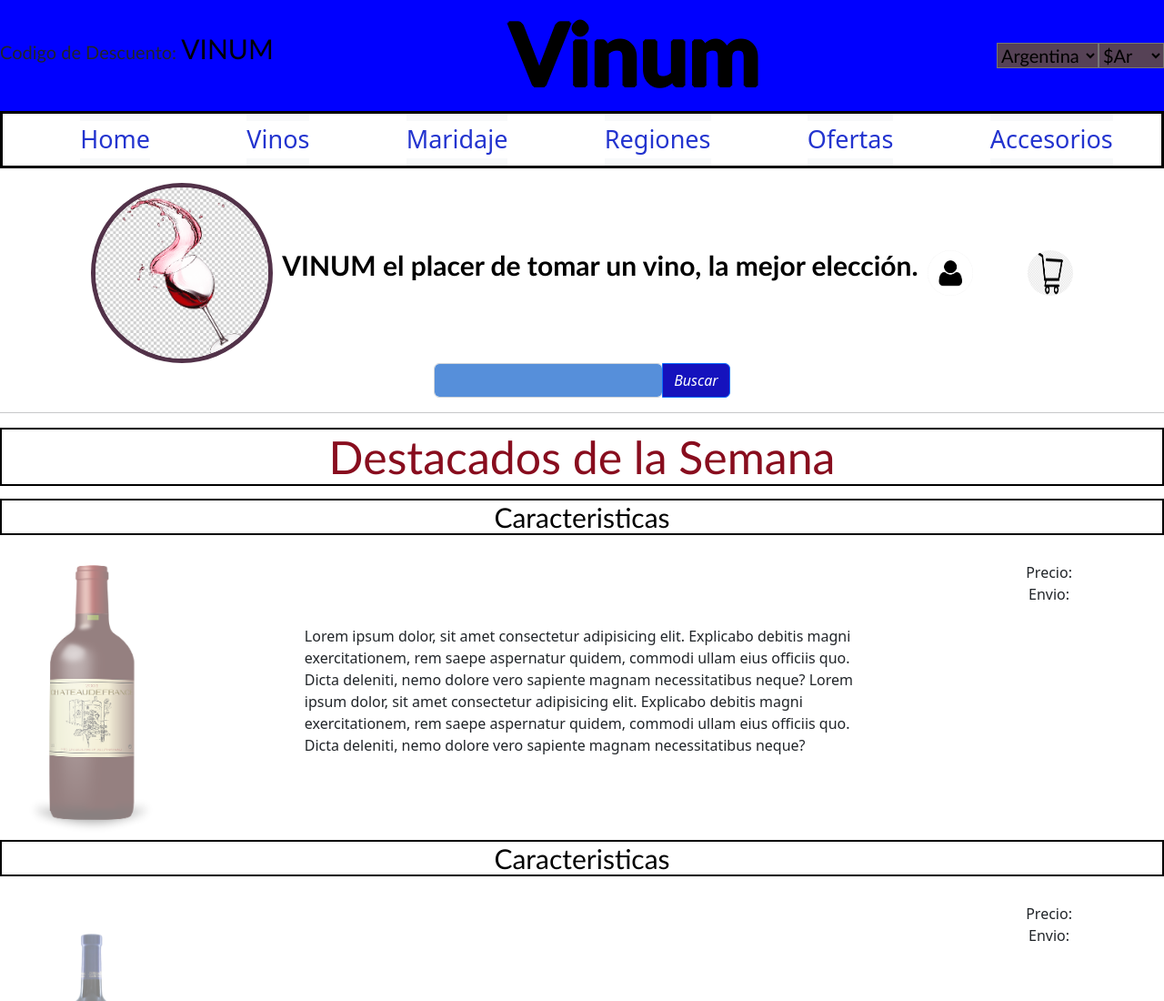
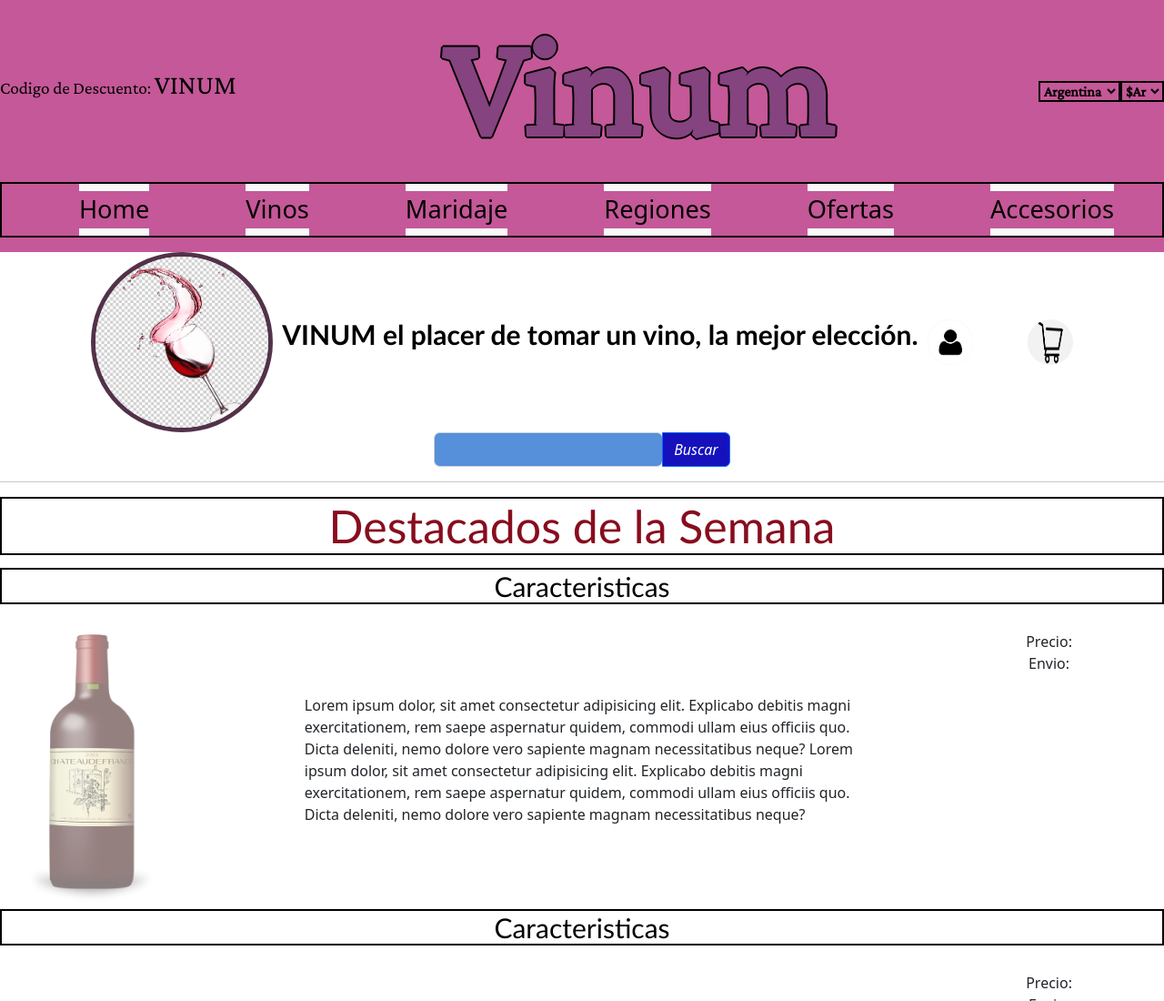
Before and after one commit to Franpichi/FirstStore-HTML-CSS, a website: page index.html in a window 1280 px wide. Shown: the top 1100 px of the page at 91% size. Drawn offline with nearby package versions, Linux system fonts and the light colour scheme; files that its build step writes are made by us from their sources.

Commit message:
Sass aplicado hasta menu hamburguesa

```diff
--- a/css/style.css
+++ b/css/style.css
@@ -7,14 +7,14 @@
   width: 100%;
 }
 
-header {
+/* header {
   display: flex;
   justify-content: space-between;
   align-items: center;
   background-color: blue;
 }
-
-.titulo {
+ */
+/* .titulo {
   display: flex;
   justify-content: center;
   align-self: center;
@@ -23,7 +23,7 @@ header {
   font-weight: bolder;
   font-size: 95px;
   text-shadow: 2px 0 0 #000, -2px 0 0 #000, 0 2px 0 #000, 0 -2px 0 #000, 1px 1px #000, -1px -1px 0 #000, 1px -1px 0 #000, -1px 1px 0 #000;
-}
+} */
 
 .descuento {
   display: flex;
@@ -40,12 +40,12 @@ strong {
   color: black;
 }
 
-.listaSuperior {
+/* .listaSuperior {
   display: flex;
   justify-content: flex-end;
-}
+} */
 
-.envio {
+/* .envio {
   color: black;
   background-color: #564256;
   font-family: 'Trebuchet MS', 'Lucida Sans Unicode', 'Lucida Grande', 'Lucida Sans', Arial, sans-serif;
@@ -58,11 +58,11 @@ strong {
   font-family: 'Trebuchet MS', 'Lucida Sans Unicode', 'Lucida Grande', 'Lucida Sans', Arial, sans-serif;
   font-size: 20px;
   padding-right: 15px;
-}
-.nav-link {
+} */
+/* .nav-link {
   background: white;
-}
-.menuDesplegable {
+} */
+/* .menuDesplegable {
   display: flex;
   align-items: center;
   justify-content: space-around;
@@ -72,17 +72,7 @@ strong {
   color: rgb(35, 52, 207);
   border: #000 solid;
 }
-
-.menu a {
-  color: black;
-  text-decoration: none;
-}
-
-.menu a:hover {
-  font-size: 25px;
-  color: #880D1E;
-}
-
+ */
 main {
   background-color: white;
 }
--- a/index.html
+++ b/index.html
@@ -6,8 +6,10 @@
   <meta http-equiv="X-UA-Compatible" content="IE=edge" />
   <meta name="viewport" content="width=device-width, initial-scale=1.0" />
   <title>Vinum</title>
-  <link rel="stylesheet" href="./Style/bootstrap.min.css">
-  <link rel="stylesheet" href="./Style/style.css">
+  <link rel="stylesheet" href="./css/bootstrap.min.css">
+  <link rel="stylesheet" href="./css/estilo.css">
+  <link rel="stylesheet" href="./css/style.css">
+  <link rel="stylesheet" href="https://fonts.googleapis.com/css2?family=Crimson+Pro">
 </head>
 
 <body class="todo">
@@ -15,26 +17,26 @@
   <header>
     <!--Descuento envio precio e idioma-->
     <section class="descuento">
-      <p>Codigo de Descuento: <strong class="vinum"> VINUM </strong></p>
+      <p>Codigo de Descuento: <strong class="vinum" id="codigoDescuento"> VINUM </strong></p>
     </section>
-    <section>
+    <section id="tituloPrincipal">
       <h1 class="titulo">Vinum</h1>
     </section>
     <section class="listaSuperior">
       <select class="envio">
         <label>Enviar A:</label>
-        <option>Argentina</option>
-        <option>Brasil</option>
-        <option>Chile</option>
-        <option>Ecuador</option>
-        <option>Venezuela</option>
+        <option class="envio">Argentina</option>
+        <option class="envio">Brasil</option>
+        <option class="envio">Chile</option>
+        <option class="envio">Ecuador</option>
+        <option class="envio">Venezuela</option>
       </select>
       <select class="moneda">
         <label>Moneda</label>
-        <option>$Ar</option>
-        <option>R$</option>
-        <option>$ch</option>
-        <option>$Us</option>
+        <option class="moneda">$Ar</option>
+        <option class="moneda">R$</option>
+        <option class="moneda">$ch</option>
+        <option class="moneda">$Us</option>
       </select>
     </section>
   </header>
--- /dev/null
+++ b/scss/estilo.scss
@@ -0,0 +1,62 @@
+$fondo:#C55898;
+$letra:#854380;
+$letraDescuento:#7A365E;
+$listaPaisesMoneda: #66599E;
+
+body{
+    background:$fondo;
+}
+
+header {
+    display: flex;
+    justify-content: space-between;
+    align-items: center;
+    background-color: $fondo;
+    .titulo {
+        display: flex;
+        justify-content: center;
+        align-self: center;
+        color: $letra;
+        font-family: 'Crimson Pro', serif;
+        font-size: 10rem;
+        font-weight: bolder;
+        text-shadow: 2px 0 0 #000, -2px 0 0 #000, 0 2px 0 #000, 0 -2px 0 #000, 1px 1px #000, -1px -1px 0 #000, 1px -1px 0 #000, -1px 1px 0 #000;
+    }
+    .descuento {
+        color: black;
+        font-size: 1.2rem;
+        font-family: 'Crimson Pro', serif;
+    }
+    #codigoDescuento {
+        color: black;
+        font-family: 'Crimson Pro', serif;
+    }
+    .listaSuperior {
+        display: flex;
+        justify-content: flex-end;
+    }
+    .envio, .moneda {
+        color: black;
+        background: $fondo;
+        font-weight: bolder;
+        border: #000 2px solid;
+        font-family: 'Crimson Pro', serif;
+    }
+}
+
+nav {
+    .menuDesplegable {
+        display: flex;
+        align-items: center;
+        justify-content: space-around;
+        list-style: none;
+        background:$fondo;
+        font-size: 1.7rem;
+        color: black;
+        border: #000 2px solid;
+    }
+    .nav-link, .navbar{
+        background:$fondo;
+    }
+
+}
```
Also changed, not shown: Pages/accesorios.html (+3 -2 lines), Pages/maridaje.html (+3 -2 lines), Pages/ofertas.html (+3 -2 lines), Pages/regiones.html (+3 -2 lines), Pages/vino.html (+3 -2 lines), package.json (added, +25 -0 lines), css/estilo.css (added), 2 other files.
